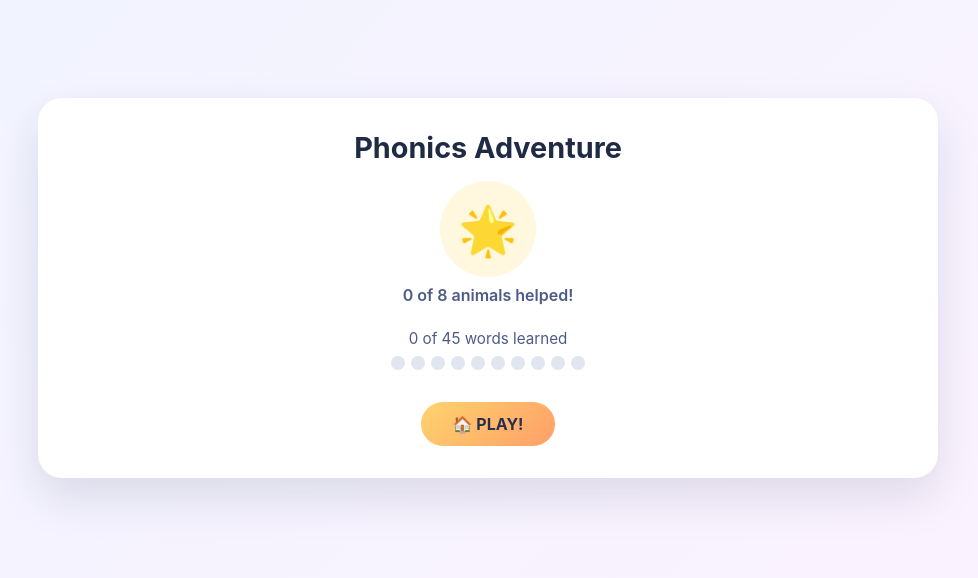
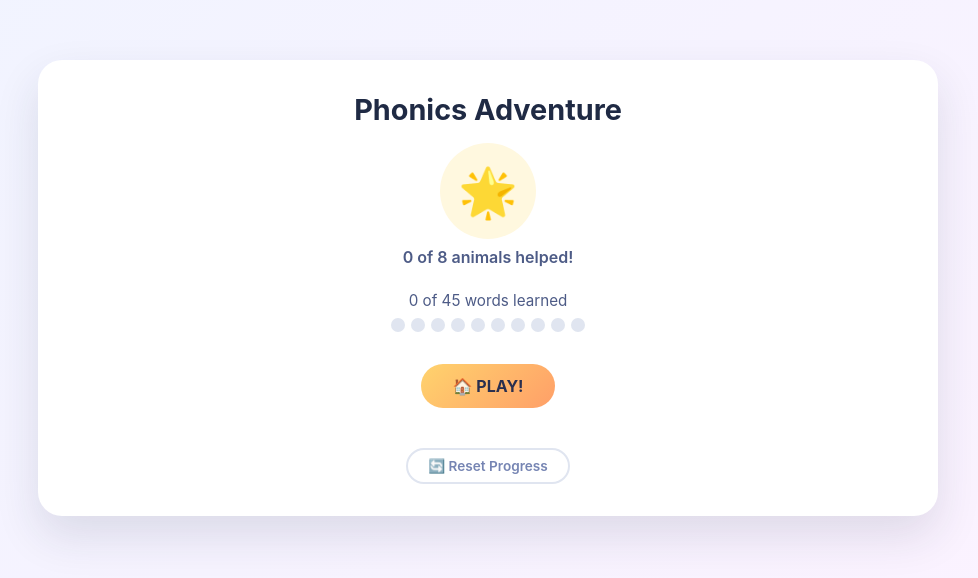
Before and after one commit to syndacks/SlideSounds, a React (Vite) app: page / in a window 1280 px wide. Shown: the part 112-690 px from the top of the page, without its empty margins (152-1130 px from the left). Built offline with nearby package versions, Linux system fonts and the light colour scheme.

Commit message:
Add reset bar for ipad

```diff
--- a/src/screens/HomeScreen.tsx
+++ b/src/screens/HomeScreen.tsx
@@ -33,6 +33,16 @@ export const HomeScreen = () => {
 
   const handlePlay = () => {
     navigate('/habitats');
+  };
+
+  const handleReset = () => {
+    const confirmed = window.confirm(
+      'Are you sure you want to reset all progress? This will erase all completed words and start fresh. This cannot be undone.'
+    );
+
+    if (confirmed) {
+      useGameStore.getState().resetAllProgress();
+    }
   };
 
   return (
@@ -78,6 +88,14 @@ export const HomeScreen = () => {
         <button className="home-screen__play-button" type="button" onClick={handlePlay}>
           🏠 PLAY!
         </button>
+
+        <button
+          className="home-screen__reset-button"
+          type="button"
+          onClick={handleReset}
+        >
+          🔄 Reset Progress
+        </button>
       </main>
     </div>
   );
--- a/src/stores/gameStore.ts
+++ b/src/stores/gameStore.ts
@@ -1,6 +1,6 @@
 import { create } from 'zustand';
 import { getAnimalById } from '../data/animals';
-import { loadProgress, markWordComplete as persistWordComplete } from '../lib/progressStorage';
+import { loadProgress, markWordComplete as persistWordComplete, resetProgress } from '../lib/progressStorage';
 
 type AnimalId = string;
 type WordId = string;
@@ -44,6 +44,9 @@ interface GameState {
 
   /** Reset all completed words for an animal (used for "Play Again") */
   resetAnimalProgress: (animalId: AnimalId) => void;
+
+  /** Reset all progress (localStorage and in-memory state) */
+  resetAllProgress: () => void;
 }
 
 const initialCompletedWords = new Set<WordId>(loadProgress().completedWords);
@@ -154,6 +157,18 @@ export const useGameStore = create<GameState>((set, get) => ({
     // Do not clear storage here; ComprehensionCheck will write new progress as words are re-completed.
     set({ completedWords: nextCompleted });
   },
+
+  resetAllProgress: () => {
+    // Clear localStorage
+    resetProgress();
+
+    // Reset in-memory state
+    set({
+      completedWords: new Set<WordId>(),
+      currentAnimalId: null,
+      currentWordId: null,
+    });
+  },
 }));
 
 /**
--- a/src/styles/screens.css
+++ b/src/styles/screens.css
@@ -150,6 +150,29 @@
   font-weight: 700;
   font-size: 1rem;
   cursor: pointer;
+}
+
+.home-screen__reset-button {
+  margin-top: 16px;
+  padding: 8px 20px;
+  border-radius: 999px;
+  border: 2px solid #e0e5f0;
+  background: #ffffff;
+  color: #7685b3;
+  font-weight: 600;
+  font-size: 0.85rem;
+  cursor: pointer;
+  transition: transform 150ms ease, box-shadow 150ms ease, border-color 150ms ease;
+}
+
+.home-screen__reset-button:hover {
+  border-color: #ff9f68;
+  color: #ff6b3d;
+  box-shadow: 0 8px 20px rgba(255, 107, 61, 0.15);
+}
+
+.home-screen__reset-button:active {
+  transform: scale(0.96);
 }
 
 /* Habitat grid and card */
```
